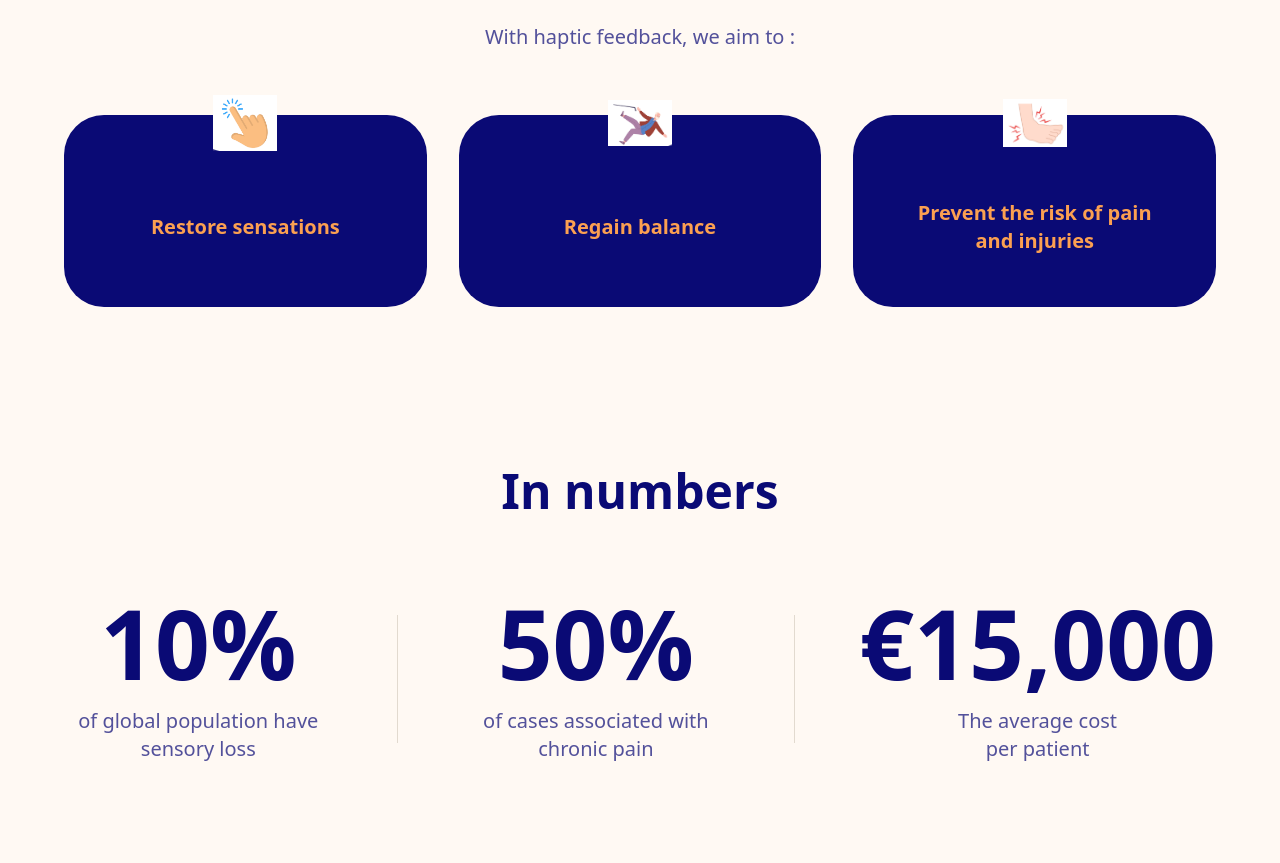
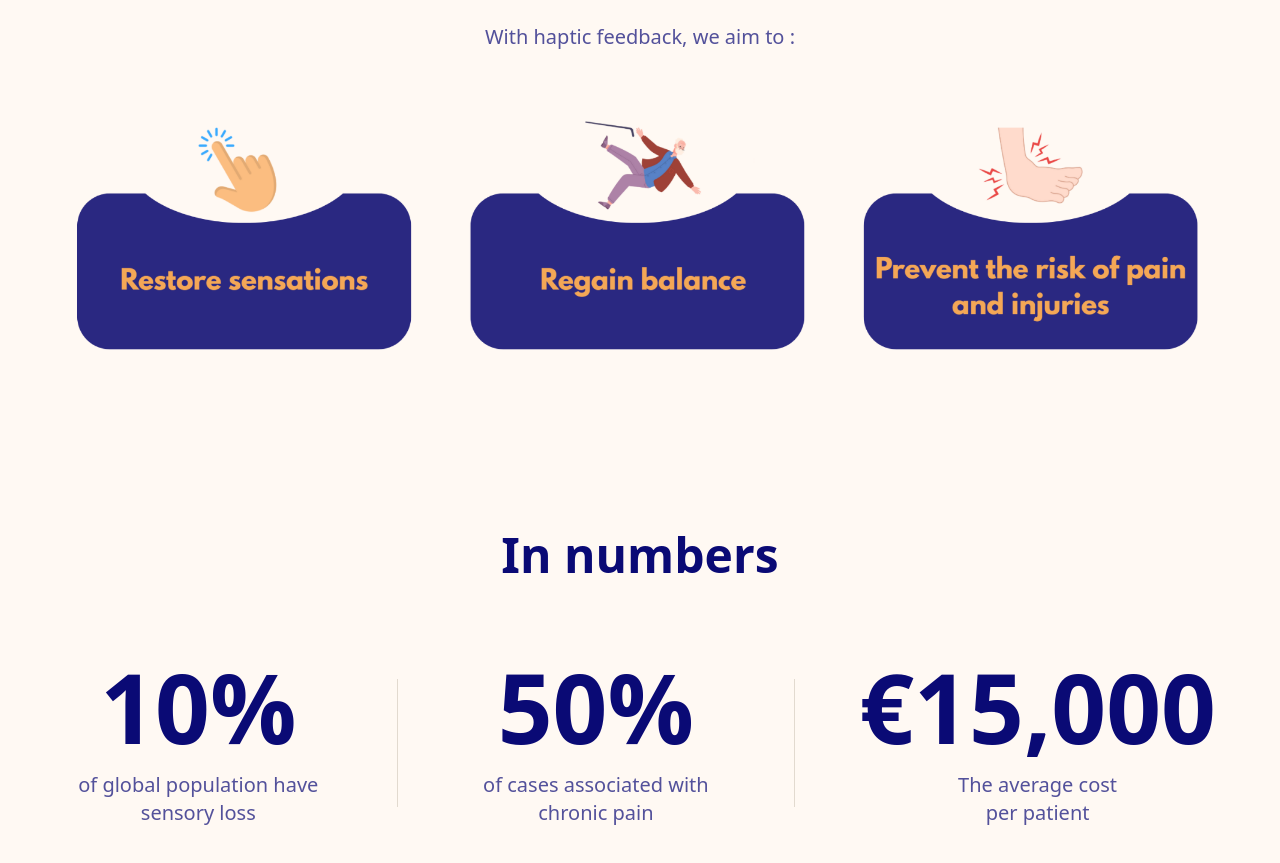
Before and after one commit to lilarazani/advanced-care-technologies, a React (Vite) app: page / in a window 1280 px wide. Shown: the part 1009-1872 px from the top of the page. Built offline with nearby package versions, Linux system fonts and the light colour scheme.

Commit message:
Remove cards, add photo
Replaced all cards with the provided photo in `src/components/MissionSection.tsx`.

```diff
--- a/src/components/MissionSection.tsx
+++ b/src/components/MissionSection.tsx
@@ -12,52 +12,12 @@ const MissionSection = () => {
             With haptic feedback, we aim to :
           </p>
 
-          <div className="grid md:grid-cols-3 gap-8">
-            {/* Card 1 - Restore sensations */}
-            <div className="relative">
-              {/* Image qui dépasse de la carte */}
-              <div className="absolute -top-6 left-1/2 transform -translate-x-1/2 z-10">
-                <img src="/lovable-uploads/01d5f442-ef93-4ae5-afd6-22f7a14b8874.png" alt="Hand with touch indicators" className="w-16 h-16 object-contain" />
-              </div>
-
-              {/* Carte avec coins très arrondis */}
-              <div className="bg-primary rounded-[2.5rem] text-center p-8 pt-16 h-48 flex flex-col justify-center">
-                <h3 className="text-xl font-bold text-accent">
-                  Restore sensations
-                </h3>
-              </div>
-            </div>
-
-            {/* Card 2 - Regain balance */}
-            <div className="relative">
-              {/* Image qui dépasse de la carte */}
-              <div className="absolute -top-6 left-1/2 transform -translate-x-1/2 z-10">
-                <img src="/lovable-uploads/256dbbef-0449-4b77-9553-14a9e661aa40.png" alt="Person falling illustration" className="w-16 h-16 object-contain" />
-              </div>
-
-              {/* Carte avec coins très arrondis */}
-              <div className="bg-primary rounded-[2.5rem] text-center p-8 pt-16 h-48 flex flex-col justify-center">
-                <h3 className="text-xl font-bold text-accent">
-                  Regain balance
-                </h3>
-              </div>
-            </div>
-
-            {/* Card 3 - Prevent the risk */}
-            <div className="relative">
-              {/* Image qui dépasse de la carte */}
-              <div className="absolute -top-6 left-1/2 transform -translate-x-1/2 z-10">
-                <img src="/lovable-uploads/aa587c8d-a4f0-43f3-b386-85ba4185486a.png" alt="Foot with pain indicators" className="w-16 h-16 object-contain" />
-              </div>
-
-              {/* Carte avec coins très arrondis */}
-              <div className="bg-primary rounded-[2.5rem] text-center p-8 pt-16 h-48 flex flex-col justify-center">
-                <h3 className="text-xl font-bold text-accent">
-                  Prevent the risk of pain<br />
-                  and injuries
-                </h3>
-              </div>
-            </div>
+          <div className="flex justify-center">
+            <img
+              src="/lovable-uploads/63a87eb2-c5b8-4abe-82c6-030e3681e9a2.png"
+              alt="Mission cards overview"
+              className="max-w-full h-auto"
+            />
           </div>
         </div>
       </div>
```
Also changed, not shown: public/lovable-uploads/63a87eb2-c5b8-4abe-82c6-030e3681e9a2.png (added).
